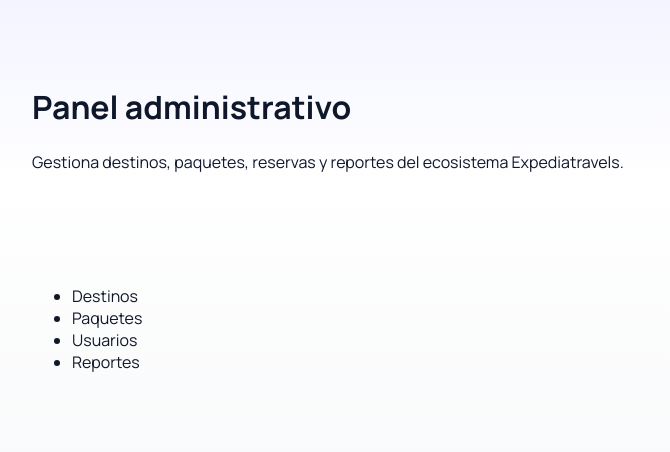
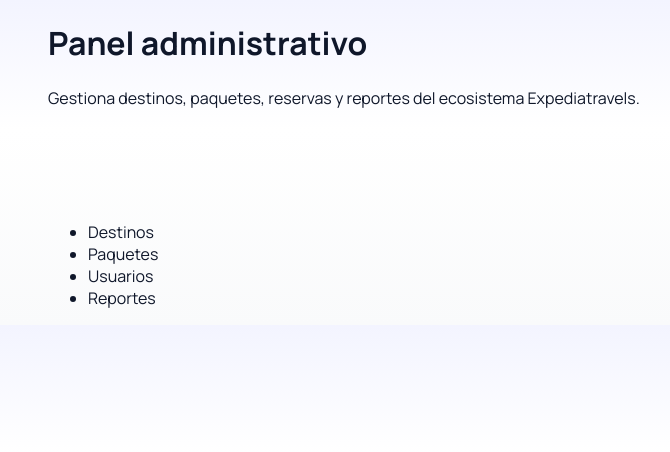
Before and after one commit to xSimix/expediatravels, a PHP site: page /admin/index.php in a window 1280 px wide. Shown: the top 452 px of the page, without its empty margins (32-702 px from the left). Run offline with PHP 8.4, Linux system fonts and the light colour scheme.

Commit message:
Mi actualización de hoy

```diff
--- a/web/css/app.css
+++ b/web/css/app.css
@@ -610,7 +610,8 @@ main {
     display: flex;
     flex-direction: column;
     gap: 5rem;
-    padding: 4rem var(--page-gutter);
+    padding-left: 80px;
+    padding-right: 80px;
 }
 
 .section {
```
